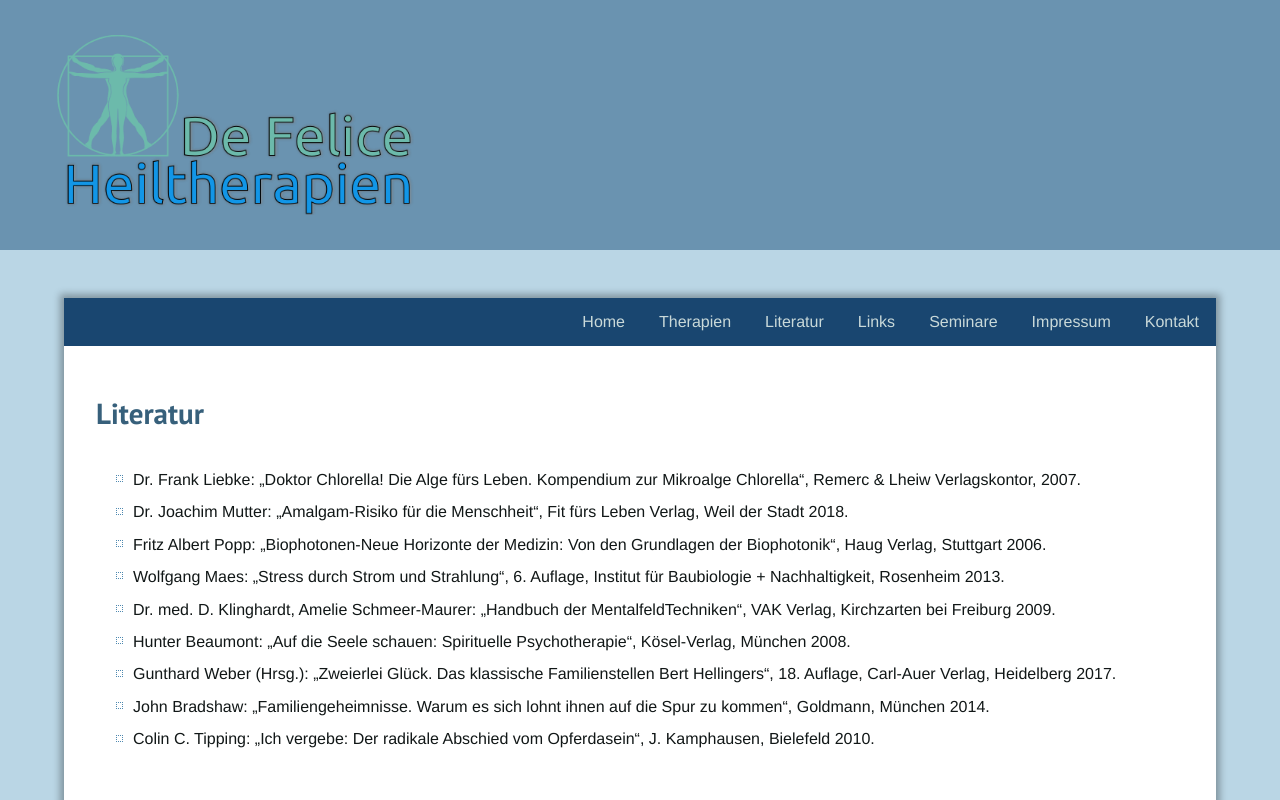
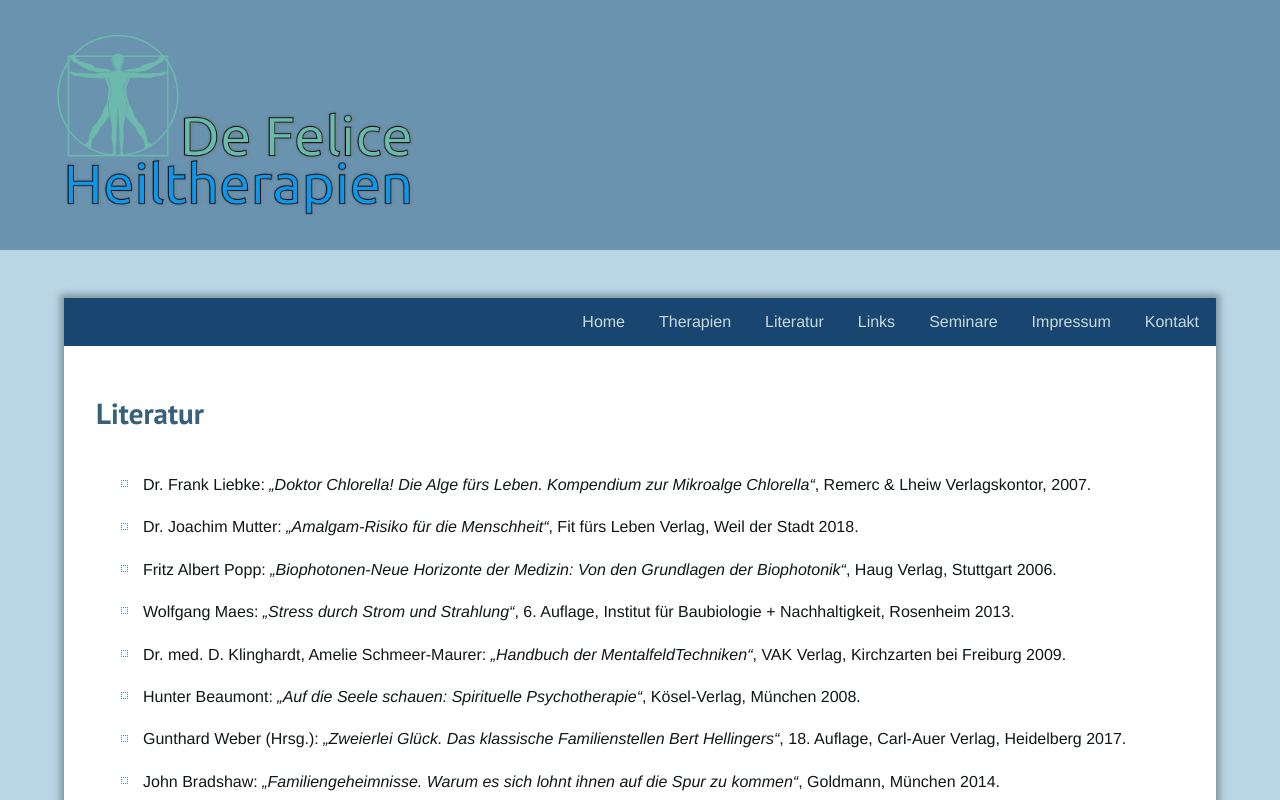
Before and after one commit to NicolaG1993/heiltherapien-de-felice.com, a Next.js app: page /literatur in a window 1280 px wide. Shown: the top 800 px of the page. Built offline with nearby package versions, Linux system fonts and the light colour scheme; a web font is replaced by a local one.

Commit message:
literatur + title changes

```diff
--- a/pages/literatur.js
+++ b/pages/literatur.js
@@ -14,45 +14,65 @@ export default function Literatur() {
             <div className="content">
                 <ul>
                     <li>
-                        Dr. Frank Liebke: „Doktor Chlorella! Die Alge fürs
-                        Leben. Kompendium zur Mikroalge Chlorella“, Remerc &
-                        Lheiw Verlagskontor, 2007.
+                        Dr. Frank Liebke:{" "}
+                        <i>
+                            „Doktor Chlorella! Die Alge fürs Leben. Kompendium
+                            zur Mikroalge Chlorella“
+                        </i>
+                        , Remerc & Lheiw Verlagskontor, 2007.
                     </li>
                     <li>
-                        Dr. Joachim Mutter: „Amalgam-Risiko für die Menschheit“,
-                        Fit fürs Leben Verlag, Weil der Stadt 2018.
+                        Dr. Joachim Mutter:{" "}
+                        <i>„Amalgam-Risiko für die Menschheit“</i>, Fit fürs
+                        Leben Verlag, Weil der Stadt 2018.
                     </li>
                     <li>
-                        Fritz Albert Popp: „Biophotonen-Neue Horizonte der
-                        Medizin: Von den Grundlagen der Biophotonik“, Haug
-                        Verlag, Stuttgart 2006.
+                        Fritz Albert Popp:{" "}
+                        <i>
+                            „Biophotonen-Neue Horizonte der Medizin: Von den
+                            Grundlagen der Biophotonik“
+                        </i>
+                        , Haug Verlag, Stuttgart 2006.
                     </li>
                     <li>
-                        Wolfgang Maes: „Stress durch Strom und Strahlung“, 6.
-                        Auflage, Institut für Baubiologie + Nachhaltigkeit,
+                        Wolfgang Maes: <i>„Stress durch Strom und Strahlung“</i>
+                        , 6. Auflage, Institut für Baubiologie + Nachhaltigkeit,
                         Rosenheim 2013.
                     </li>
                     <li>
-                        Dr. med. D. Klinghardt, Amelie Schmeer-Maurer: „Handbuch
-                        der MentalfeldTechniken“, VAK Verlag, Kirchzarten bei
-                        Freiburg 2009.
+                        Dr. med. D. Klinghardt, Amelie Schmeer-Maurer:{" "}
+                        <i>„Handbuch der MentalfeldTechniken“</i>, VAK Verlag,
+                        Kirchzarten bei Freiburg 2009.
                     </li>
                     <li>
-                        Hunter Beaumont: „Auf die Seele schauen: Spirituelle
-                        Psychotherapie“, Kösel-Verlag, München 2008.
+                        Hunter Beaumont:{" "}
+                        <i>
+                            „Auf die Seele schauen: Spirituelle Psychotherapie“
+                        </i>
+                        , Kösel-Verlag, München 2008.
                     </li>
                     <li>
-                        Gunthard Weber (Hrsg.): „Zweierlei Glück. Das klassische
-                        Familienstellen Bert Hellingers“, 18. Auflage, Carl-Auer
-                        Verlag, Heidelberg 2017.
+                        Gunthard Weber (Hrsg.):{" "}
+                        <i>
+                            „Zweierlei Glück. Das klassische Familienstellen
+                            Bert Hellingers“
+                        </i>
+                        , 18. Auflage, Carl-Auer Verlag, Heidelberg 2017.
                     </li>
                     <li>
-                        John Bradshaw: „Familiengeheimnisse. Warum es sich lohnt
-                        ihnen auf die Spur zu kommen“, Goldmann, München 2014.
+                        John Bradshaw:{" "}
+                        <i>
+                            „Familiengeheimnisse. Warum es sich lohnt ihnen auf
+                            die Spur zu kommen“
+                        </i>
+                        , Goldmann, München 2014.
                     </li>
                     <li>
-                        Colin C. Tipping: „Ich vergebe: Der radikale Abschied
-                        vom Opferdasein“, J. Kamphausen, Bielefeld 2010.{" "}
+                        Colin C. Tipping:{" "}
+                        <i>
+                            „Ich vergebe: Der radikale Abschied vom Opferdasein“
+                        </i>
+                        , J. Kamphausen, Bielefeld 2010.
                     </li>
                 </ul>
             </div>
--- a/styles/globals.css
+++ b/styles/globals.css
@@ -352,10 +352,13 @@ footer p:nth-child(2) {
     background: #e0ebf0 url(/assets/postquote.png) no-repeat scroll;
     padding: 0.5rem 0.8rem 0.5rem 2.5rem;
     max-width: 400px;
-    font-style: italic;
+
     /* justify-self: flex-end; */
     /* position: relative; */
     margin-left: 280px;
+}
+#Home .quote-wrap > p:first-child {
+    font-style: italic;
 }
 
 #Doc .content {
@@ -375,6 +378,13 @@ footer p:nth-child(2) {
     margin: 1rem;
 }
 
+#Literatur li {
+    padding: 10px 10px 10px 15px;
+}
+#Literatur li::before {
+    margin-left: -22px;
+    margin-right: 15px;
+}
 #Links > .content {
     display: flex;
     flex-direction: column;
```
